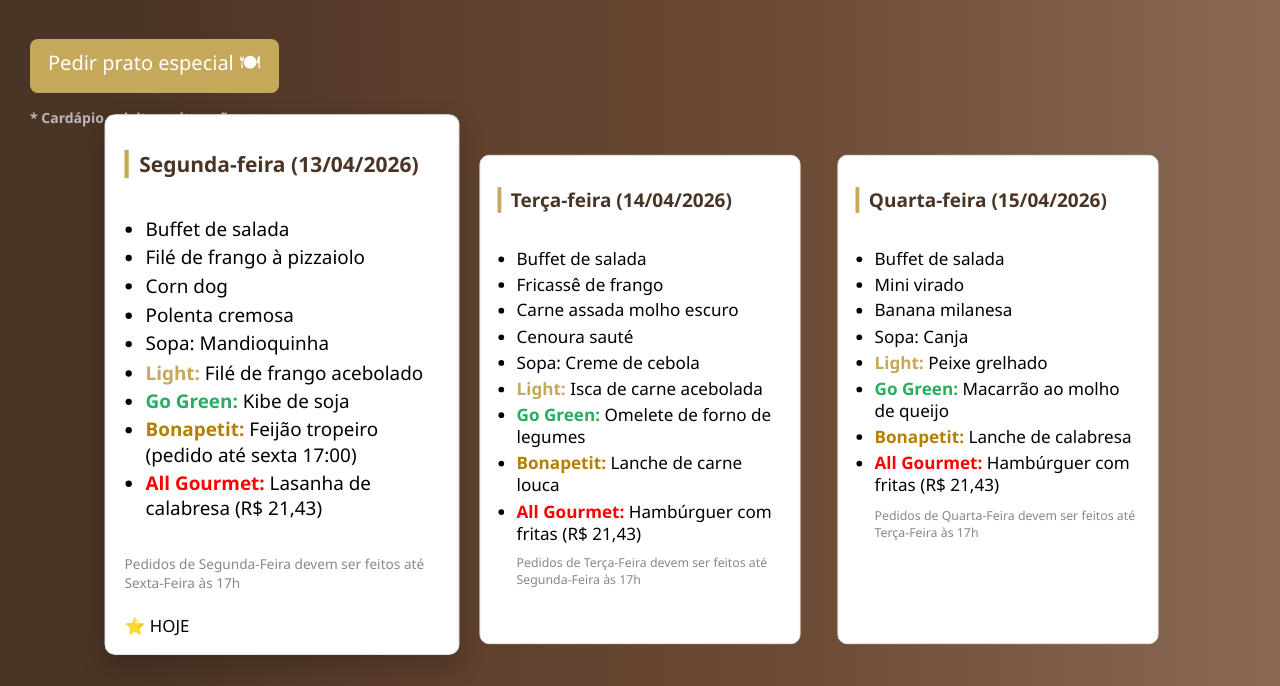
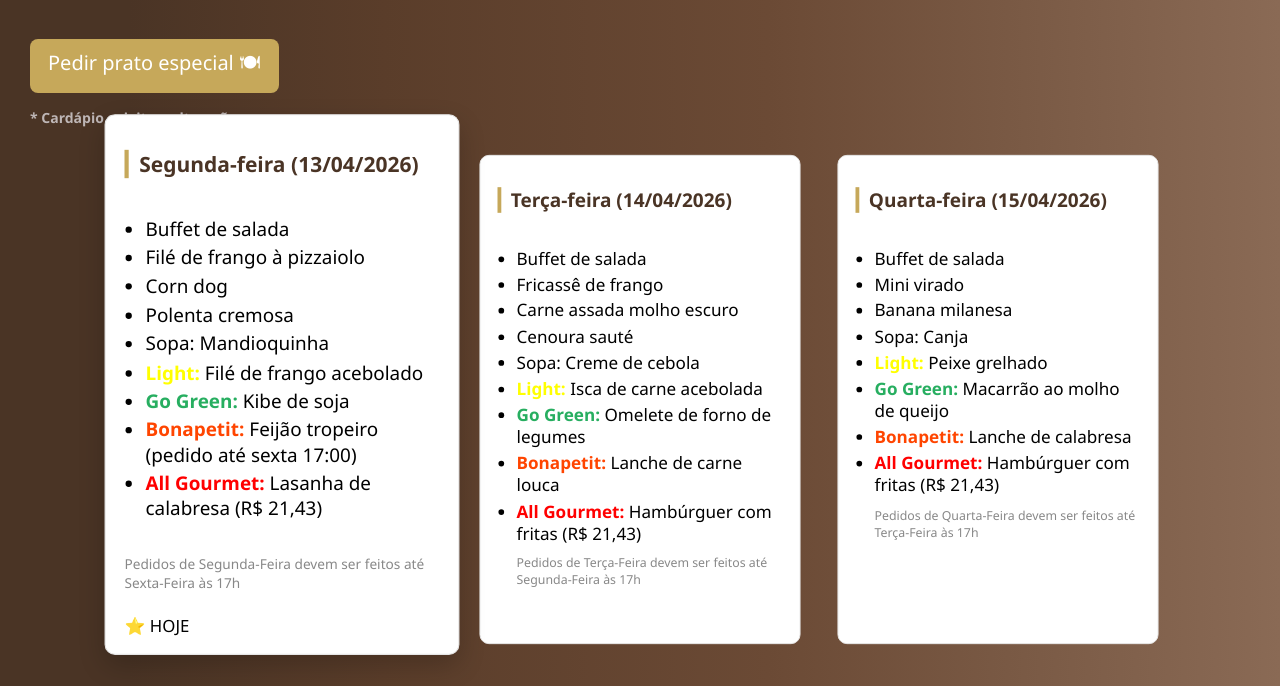
Before and after one commit to teodoromoreira/cardapio-site, a plain HTML site: page index.html in a window 1280 px wide. Shown: the part 110-796 px from the top of the page. Drawn offline with Linux system fonts and the light colour scheme.

Commit message:
alteração de cor

```diff
--- a/style.css
+++ b/style.css
@@ -266,7 +266,7 @@ body {
     box-shadow: 0 2px 8px rgba(0,0,0,0.2);
 }
 .Light {
-    color: #c6a85a; /* verde */
+    color: yellow; /* verde */
     font-weight: bold;
 }
 
@@ -276,7 +276,7 @@ body {
 }
 
 .Bonapetit {
-    color: #b38000; /* dourado */
+    color: orangered; /* dourado */
     font-weight: bold;
 }
 
```
